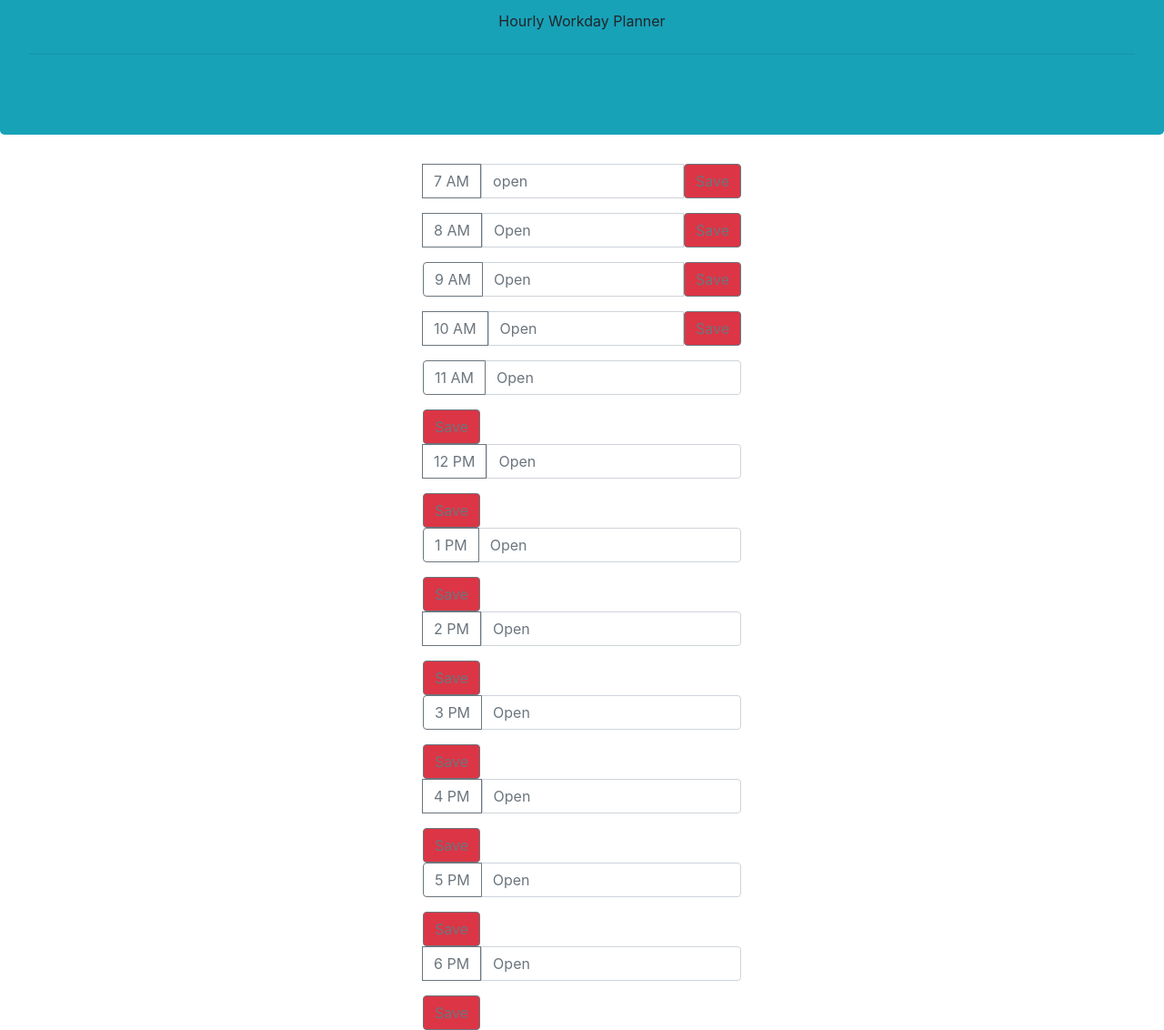
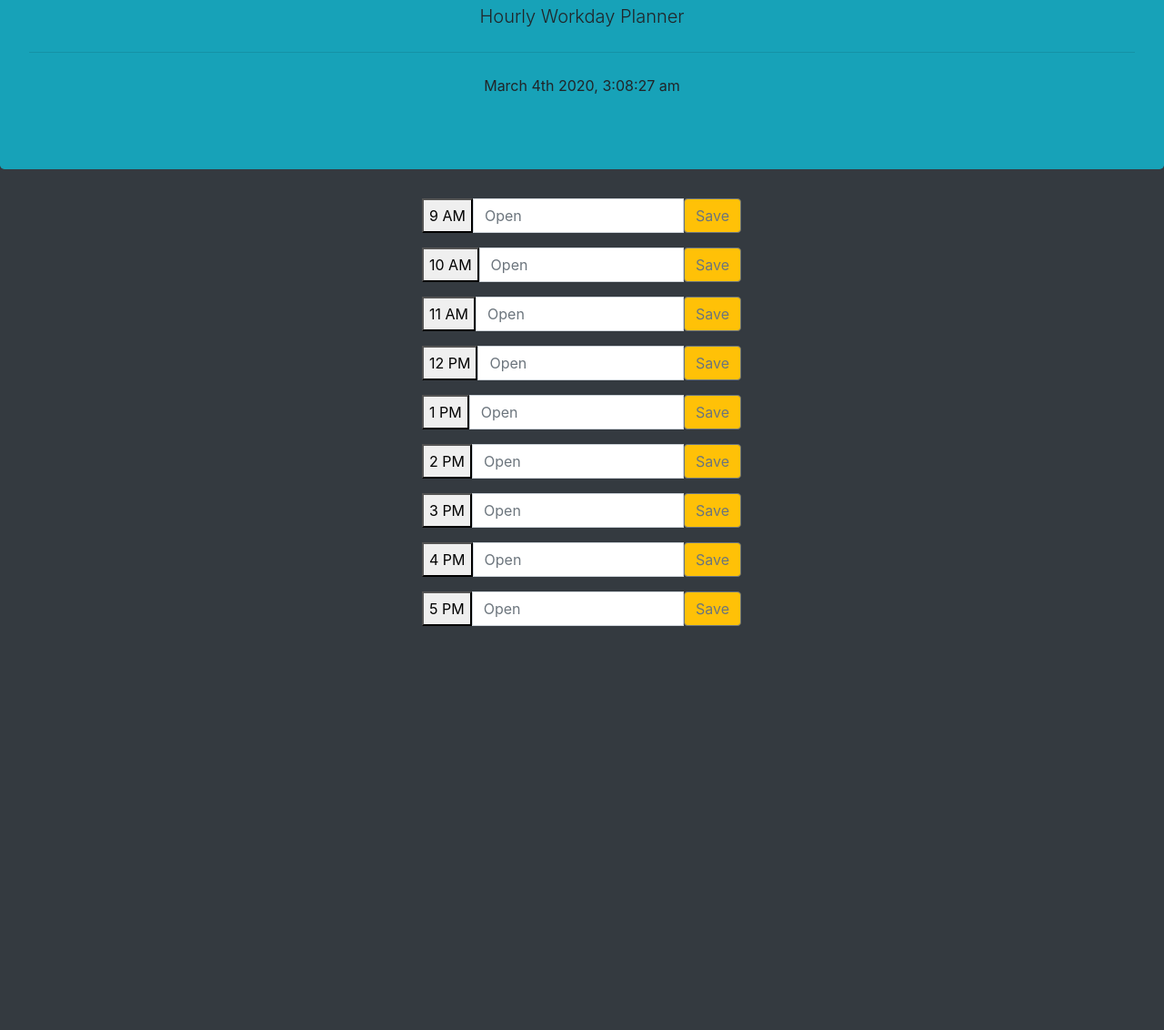
Before and after one commit to cjmendez26/dayPlanner, a plain HTML site: page hw5.html in a window 1280 px wide. Shown: the part 136-1268 px from the top of the page at 91% size. After the commit the page ends 840 px from the top, so only its background shows below. Drawn offline with nearby package versions, Linux system fonts and the light colour scheme.

Commit message:
fixing the js file that I erased

```diff
--- a/hw5.html
+++ b/hw5.html
@@ -10,293 +10,164 @@
     <link rel="stylesheet" href="hw5.css">
     <link rel="stylesheet" href="https://stackpath.bootstrapcdn.com/bootstrap/4.3.1/css/bootstrap.min.css"
         integrity="sha384-ggOyR0iXCbMQv3Xipma34MD+dH/1fQ784/j6cY/iJTQUOhcWr7x9JvoRxT2MZw1T" crossorigin="anonymous">
-    <script type="text/javascript" src="hw5.js"></script>
+
     <title>Calender</title>
 
 </head>
 
-<body onLoad="renderTimer();">
+<body class="bg-dark">
     <!--main header-->
     <div class="jumbotron bg-info">
-        <h1 class="display-4">
-            <center>Planner</center>
+        <h1 class="display-4 text-center">
+            Planner
         </h1>
-        <p class="lead">
-            <center>Hourly Workday Planner</center>
+        <p class="lead text-center">
+            Hourly Workday Planner
         </p>
         <hr class="my-4">
         <!--the time/date should be displayed here-->
-        <div id="clockDisplay" class="container"></div>
+        <div class="container" >
+            <p class="text-center" id="clockDisplay"></p>
+        </div>
     </div>
     <!--the sots for inputting info and button for saving info -->
+    <!-- div for 9am-5pm time buttons with save button that changes color-->
     <div class="container">
         <div class="row">
-            <div class="col-sm">
-            </div>
+            <div class="col-sm"></div>
             <div class="col-sm">
                 <div class="input-group mb-3">
                     <div class="input-group-append">
-                        <button class="btn btn-outline-secondary" type="button" id="button-addon1">7 AM
-                        </button>
+                        <button class="outline-secondary">9 AM</button>
                     </div>
-                    <input type="text" class="form-control" placeholder="open" aria-label="Recipient's username"
+                    <input type="text" class="form-control" placeholder="Open" aria-label="Open Assingment"
                         aria-describedby="button-addon2">
-                    <button class="btn bg-danger btn-outline-secondary" type="button" id="button-addon2">Save
-                    </button>
+                    <button class="btn bg-warning btn-outline-secondary save" type="button" id="900">Save</button>
                 </div>
             </div>
-            <div class="col-sm">
-            </div>
+            <div class="col-sm"></div>
         </div>
-    </div>
-
-    <div class="container">
+        <!-- start of 10am -->
         <div class="row">
-            <div class="col-sm">
-            </div>
+            <div class="col-sm"></div>
             <div class="col-sm">
                 <div class="input-group mb-3">
                     <div class="input-group-append">
-                        <button class="btn btn-outline-secondary" type="button" id="button-addon1">8 AM
-                        </button>
+                        <button class="outline-secondary">10 AM</button>
                     </div>
-                    <input type="text" class="form-control" placeholder="Open" aria-label="Recipient's username"
+                    <input type="text" class="form-control" placeholder="Open" aria-label="Open Assingment"
                         aria-describedby="button-addon2">
-                <button class="btn bg-danger btn-outline-secondary" type="button" id="button-addon2">Save
-                </button>
+                    <button class="btn bg-warning btn-outline-secondary save" type="button" id="1000">Save</button>
+                </div>
             </div>
+            <div class="col-sm"></div>
         </div>
-            <div class="col-sm">
-            </div>
-        </div>
-    </div>
-
-
-    <div class="container">
+        <!-- start of 11am -->
         <div class="row">
-            <div class="col-sm">
-            </div>
-            <div class="col-sm">
-                <div class="input-group mb-3">
-                    <div class="input-group-prepend">
-                        <button class="btn btn-outline-secondary" type="button" id="button-addon1">9 AM
-                        </button>
-                    </div>
-                    <input type="text" class="form-control" placeholder="Open"
-                        aria-label="Example text with button addon" aria-describedby="button-addon1">
-
-                <button class="btn bg-danger btn-outline-secondary" type="button" id="button-addon2">Save
-                </button>
-            </div>
-        </div>
-            <div class="col-sm">
-            </div>
-        </div>
-    </div>
-
-
-    <div class="container">
-        <div class="row">
-            <div class="col-sm">
-            </div>
+            <div class="col-sm"></div>
             <div class="col-sm">
                 <div class="input-group mb-3">
                     <div class="input-group-append">
-                        <button class="btn btn-outline-secondary" type="button" id="button-addon1">10 AM
-                        </button>
+                        <button class="outline-secondary">11 AM</button>
                     </div>
-                    <input type="text" class="form-control" placeholder="Open" aria-label="Recipient's username"
+                    <input type="text" class="form-control" placeholder="Open" aria-label="Open Assingment"
                         aria-describedby="button-addon2">
-
-                <button class="btn bg-danger btn-outline-secondary" type="button" id="button-addon2">Save
-                </button>
+                    <button class="btn bg-warning btn-outline-secondary save" type="button" id="1100">Save</button>
+                </div>
             </div>
+            <div class="col-sm"></div>
         </div>
-            <div class="col-sm">
-            </div>
-        </div>
-    </div>
-
-
-    <div class="container">
+        <!-- start of 12pm -->
         <div class="row">
-            <div class="col-sm">
-            </div>
-            <div class="col-sm">
-                <div class="input-group mb-3">
-                    <div class="input-group-prepend">
-                        <button class="btn btn-outline-secondary" type="button" id="button-addon1">11 AM
-                        </button>
-                    </div>
-                    <input type="text" class="form-control" placeholder="Open"
-                        aria-label="Example text with button addon" aria-describedby="button-addon1">
-                </div>
-                <button class="btn bg-danger btn-outline-secondary" type="button" id="button-addon2">Save
-                </button>
-            </div>
-            <div class="col-sm">
-            </div>
-        </div>
-    </div>
-
-
-    <div class="container">
-        <div class="row">
-            <div class="col-sm">
-            </div>
+            <div class="col-sm"></div>
             <div class="col-sm">
                 <div class="input-group mb-3">
                     <div class="input-group-append">
-                        <button class="btn btn-outline-secondary" type="button" id="button-addon1">12 PM
-                        </button>
+                        <button class="outline-secondary">12 PM</button>
                     </div>
-                    <input type="text" class="form-control" placeholder="Open" aria-label="Recipient's username"
+                    <input type="text" class="form-control" placeholder="Open" aria-label="Open Assingment"
                         aria-describedby="button-addon2">
+                    <button class="btn bg-warning btn-outline-secondary save" type="button" id="1200">Save</button>
                 </div>
-                <button class="btn bg-danger btn-outline-secondary" type="button" id="button-addon2">Save
-                </button>
             </div>
-            <div class="col-sm">
-            </div>
+            <div class="col-sm"></div>
         </div>
-    </div>
-
-
-    <div class="container">
+        <!-- start of 1pm -->
         <div class="row">
-            <div class="col-sm">
-            </div>
-            <div class="col-sm">
-                <div class="input-group mb-3">
-                    <div class="input-group-prepend">
-                        <button class="btn btn-outline-secondary" type="button" id="button-addon1">1 PM
-                        </button>
-                    </div>
-                    <input type="text" class="form-control" placeholder="Open"
-                        aria-label="Example text with button addon" aria-describedby="button-addon1">
-                </div>
-                <button class="btn bg-danger btn-outline-secondary" type="button" id="button-addon2">Save
-                </button>
-            </div>
-            <div class="col-sm">
-            </div>
-        </div>
-    </div>
-
-
-    <div class="container">
-        <div class="row">
-            <div class="col-sm">
-            </div>
+            <div class="col-sm"></div>
             <div class="col-sm">
                 <div class="input-group mb-3">
                     <div class="input-group-append">
-                        <button class="btn btn-outline-secondary" type="button" id="button-addon1">2 PM
-                        </button>
+                        <button class="outline-secondary">1 PM</button>
                     </div>
-                    <input type="text" class="form-control" placeholder="Open" aria-label="Recipient's username"
+                    <input type="text" class="form-control" placeholder="Open" aria-label="Open Assingment"
                         aria-describedby="button-addon2">
+                    <button class="btn bg-warning btn-outline-secondary save" type="button" id="1300">Save</button>
                 </div>
-                <button class="btn bg-danger btn-outline-secondary" type="button" id="button-addon2">Save
-                </button>
             </div>
-            <div class="col-sm">
-            </div>
+            <div class="col-sm"></div>
         </div>
-    </div>
-
-
-    <div class="container">
+        <!-- start of 2PM -->
         <div class="row">
-            <div class="col-sm">
-            </div>
-            <div class="col-sm">
-                <div class="input-group mb-3">
-                    <div class="input-group-prepend">
-                        <button class="btn btn-outline-secondary" type="button" id="button-addon1">3 PM
-                        </button>
-                    </div>
-                    <input type="text" class="form-control" placeholder="Open"
-                        aria-label="Example text with button addon" aria-describedby="button-addon1">
-                </div>
-                <button class="btn bg-danger btn-outline-secondary" type="button" id="button-addon2">Save
-                </button>
-            </div>
-            <div class="col-sm">
-            </div>
-        </div>
-    </div>
-
-
-    <div class="container">
-        <div class="row">
-            <div class="col-sm">
-            </div>
+            <div class="col-sm"></div>
             <div class="col-sm">
                 <div class="input-group mb-3">
                     <div class="input-group-append">
-                        <button class="btn btn-outline-secondary" type="button" id="button-addon1">4 PM
-                        </button>
+                        <button class="outline-secondary">2 PM</button>
                     </div>
-                    <input type="text" class="form-control" placeholder="Open" aria-label="Recipient's username"
+                    <input type="text" class="form-control" placeholder="Open" aria-label="Open Assingment"
                         aria-describedby="button-addon2">
+                    <button class="btn bg-warning btn-outline-secondary save" type="button" id="1400">Save</button>
                 </div>
-                <button class="btn bg-danger btn-outline-secondary" type="button" id="button-addon2">Save
-                </button>
             </div>
-            <div class="col-sm">
-            </div>
+            <div class="col-sm"></div>
         </div>
-    </div>
-
-
-    <div class="container">
+        <!-- start of 3 PM -->
         <div class="row">
-            <div class="col-sm">
-            </div>
-            <div class="col-sm">
-                <div class="input-group mb-3">
-                    <div class="input-group-prepend">
-                        <button class="btn btn-outline-secondary" type="button" id="button-addon1">5 PM
-                        </button>
-                    </div>
-                    <input type="text" class="form-control" placeholder="Open"
-                        aria-label="Example text with button addon" aria-describedby="button-addon1">
-                </div>
-                <button class="btn bg-danger btn-outline-secondary" type="button" id="button-addon2">Save
-                </button>
-            </div>
-            <div class="col-sm">
-            </div>
-        </div>
-    </div>
-
-
-    <div class="container">
-        <div class="row">
-            <div class="col-sm">
-            </div>
+            <div class="col-sm"></div>
             <div class="col-sm">
                 <div class="input-group mb-3">
                     <div class="input-group-append">
-                        <button class="btn btn-outline-secondary" type="button" id="button-addon1">6 PM
-                        </button>
+                        <button class="outline-secondary">3 PM</button>
                     </div>
-                    <input type="text" class="form-control" placeholder="Open" aria-label="Recipient's username"
+                    <input type="text" class="form-control" placeholder="Open" aria-label="Open Assingment"
                         aria-describedby="button-addon2">
+                    <button class="btn bg-warning btn-outline-secondary save" type="button" id="1500">Save</button>
                 </div>
-                <button class="btn bg-danger btn-outline-secondary" type="button" id="button-addon2">Save
-                </button>
             </div>
+            <div class="col-sm"></div>
+        </div>
+        <!-- start of 4 PM -->
+        <div class="row">
+            <div class="col-sm"></div>
             <div class="col-sm">
+                <div class="input-group mb-3">
+                    <div class="input-group-append">
+                        <button class="outline-secondary">4 PM</button>
+                    </div>
+                    <input type="text" class="form-control" placeholder="Open" aria-label="Open Assingment"
+                        aria-describedby="button-addon2">
+                    <button class="btn bg-warning btn-outline-secondary save" type="button" id="1600">Save</button>
+                </div>
             </div>
+            <div class="col-sm"></div>
+        </div>
+        <!-- start of 5 PM -->
+        <div class="row">
+            <div class="col-sm"></div>
+            <div class="col-sm">
+                <div class="input-group mb-3">
+                    <div class="input-group-append">
+                        <button class="outline-secondary">5 PM</button>
+                    </div>
+                    <input type="text" class="form-control" placeholder="Open" aria-label="Open Assingment"
+                        aria-describedby="button-addon2">
+                    <button class="btn bg-warning btn-outline-secondary save" type="button" id="1700">Save</button>
+                </div>
+            </div>
+            <div class="col-sm"></div>
         </div>
     </div>
-
-
-
-
-
     <script src="https://code.jquery.com/jquery-3.3.1.slim.min.js"
         integrity="sha384-q8i/X+965DzO0rT7abK41JStQIAqVgRVzpbzo5smXKp4YfRvH+8abtTE1Pi6jizo"
         crossorigin="anonymous"></script>
@@ -306,6 +177,9 @@
     <script src="https://stackpath.bootstrapcdn.com/bootstrap/4.3.1/js/bootstrap.min.js"
         integrity="sha384-JjSmVgyd0p3pXB1rRibZUAYoIIy6OrQ6VrjIEaFf/nJGzIxFDsf4x0xIM+B07jRM"
         crossorigin="anonymous"></script>
+    <script src="https://cdnjs.cloudflare.com/ajax/libs/moment.js/2.24.0/moment.min.js"
+        crossorigin="anonymous"></script>
+    <script type="text/javascript" src="hw5.js"></script>
 </body>
 
 </html>
--- a/hw5.js
+++ b/hw5.js
@@ -0,0 +1,25 @@
+function renderTimer() {
+    $("#clockDisplay").text(moment().format('MMMM Do YYYY, h:mm:ss a'));
+}
+renderTimer();
+
+// function colorMorph() {
+//     var hour = moment().startOf('day').fromNow();
+//     var currentHour = parseInt(hour.split(" ")[0]);
+//  $(".save").each(function(){
+
+//     var buttonHour = $(this).attr("id") / 100;
+
+//     console.log(typeof currentHour, typeof buttonHour)
+//   if (currentHour === buttonHour ) {
+//       $(this).removeClass().addClass("btn bg-danger btn-outline-secondary save");
+// // } else if (currentHour <= buttonHour) {
+// //   $(this).removeClass().addClass("btn bg-warning btn-outline-secondary save");
+// // } else (currentHour >= buttonHour) {
+// //   $(this).removeClass().addClass("btn bg-success btn-outline-secondary save");
+// // }
+//     //  $(this).removeClass().addClass("btn bg-warning btn-outline-secondary save");
+// //  })
+// }
+
+// colorMorph();
```
